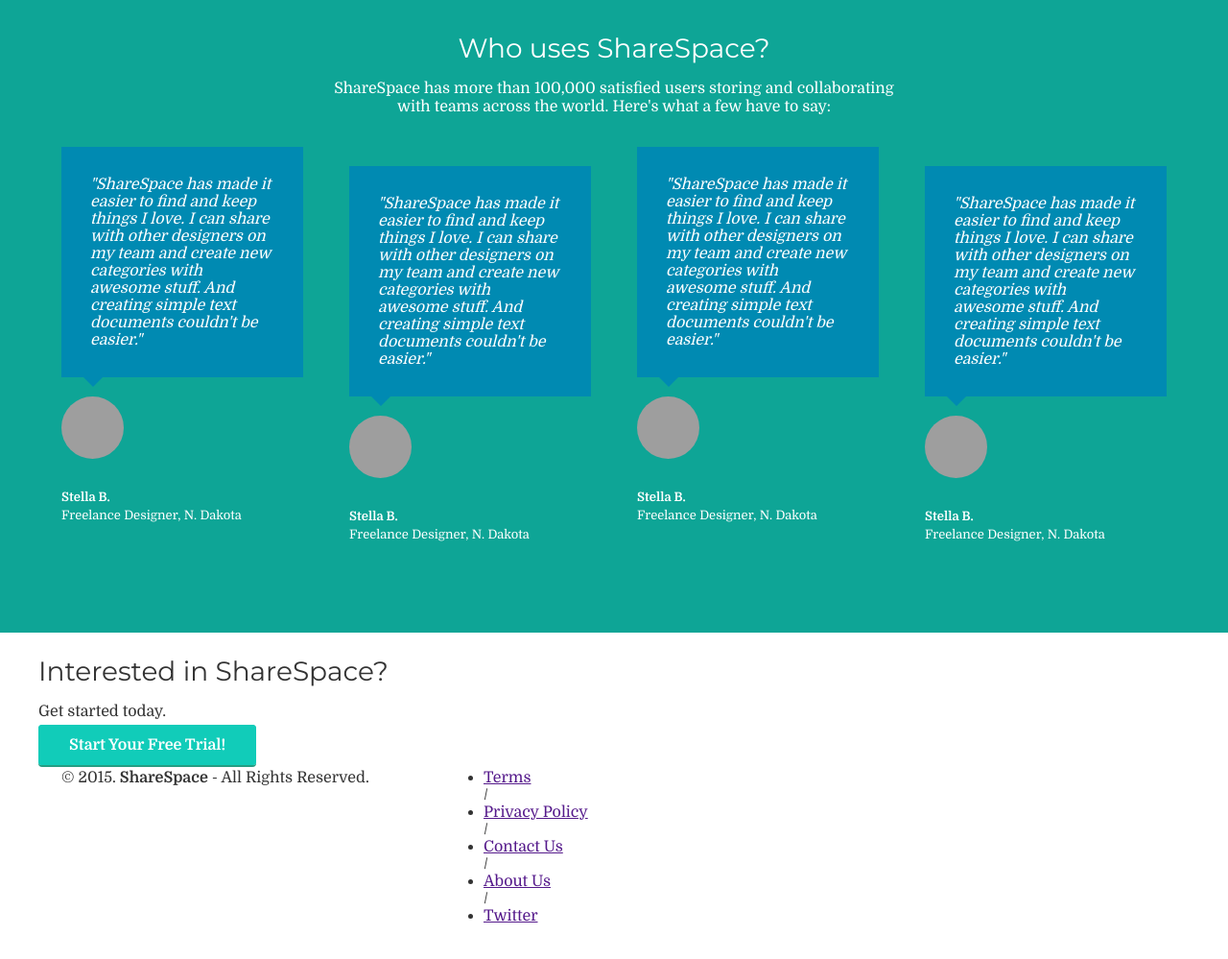
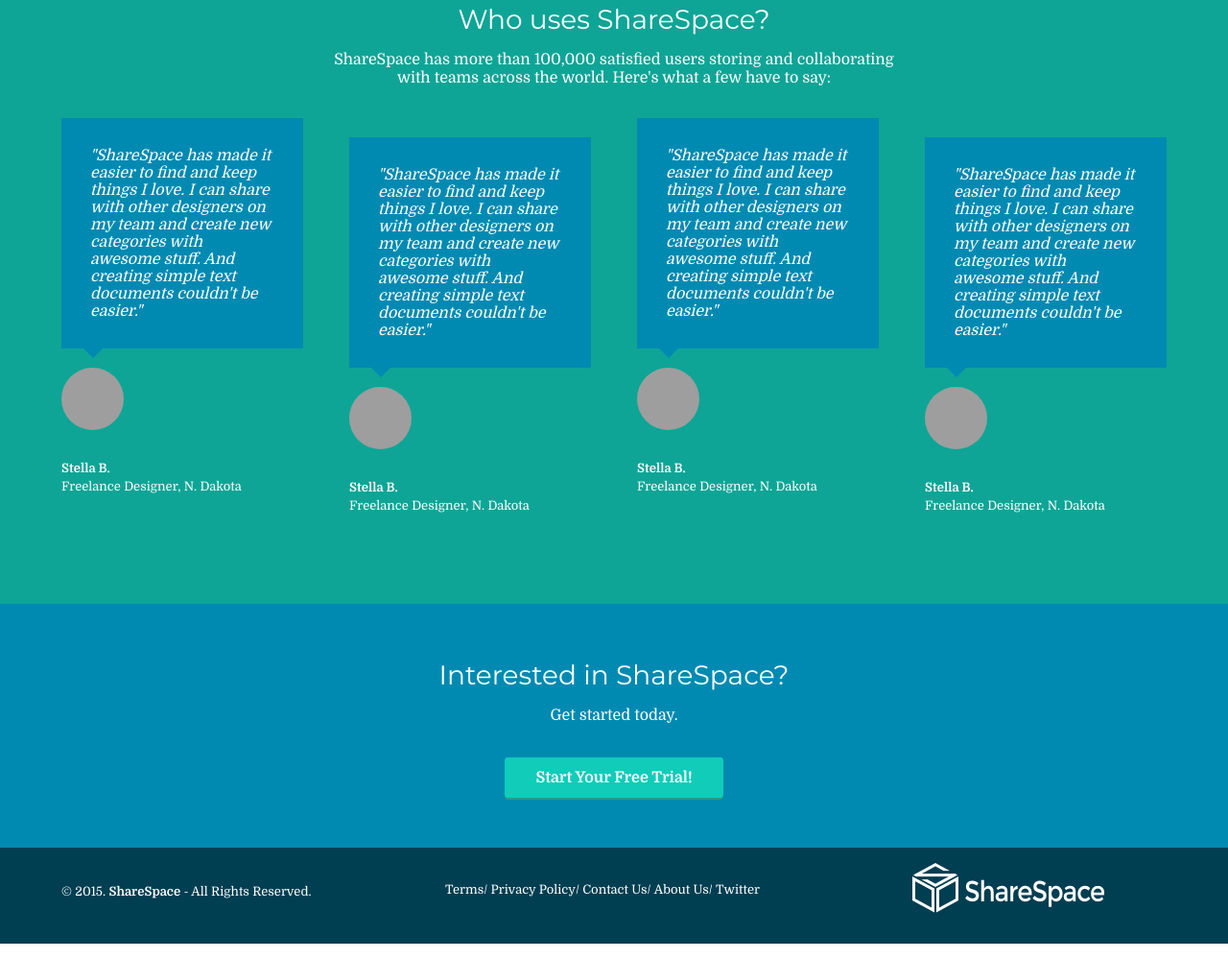
Before and after one commit to ejp346/ShareSpace, a plain HTML site: page index.html in a window 1280 px wide. Shown: the part 2286-3285 px from the top of the page at 96% size. Drawn offline with Linux system fonts and the light colour scheme; grey boxes are pictures that could not be loaded.

Commit message:
Assignment-32-completed

```diff
--- a/css/style.css
+++ b/css/style.css
@@ -149,7 +149,7 @@ header .hero img {
   text-align: center;
   display: block;
   position: relative;
-  background: #11CCB9 url("../images/featuresbackground.png") top center no-repeat;
+  background: #0ea596 url("../images/featuresbackground.png") top center no-repeat;
 }
 .benefits ul {
   margin: 0 auto;
@@ -162,7 +162,7 @@ header .hero img {
 .benefits i {
    color:#FFFFFF;
    font-size:60px;
-   margin: 2em 0 0 0;
+   margin: 1.5em 0 0 0;
    vertical-align: middle;
  }
  .benefits h2 {
@@ -306,3 +306,61 @@ header .hero img {
   position: relative;
   top: 20px;
 }
+/*Call to action*/
+.action {
+  background: #008AB2;
+  background-size: cover;
+  color: #FFFFFF;
+  text-align: center;
+  padding: 4em 0;
+}
+.action h2 {
+  position: relative;
+  bottom: 30px;
+}
+.action p {
+  position: relative;
+  bottom: 30px;
+}
+
+/*FOOTER*/
+footer {
+  background: #003E51;
+  color: #FFFFFF;
+  height: 150px;
+  position: relative;
+  overflow: hidden;
+  z-index: 0;
+}
+footer p, footer nav ul {
+  font-size: 13px;
+  font-weight: 100;
+  text-align: center;
+  margin: 10px auto 0;
+}
+footer nav ul li {
+  list-style-type: none;
+  display: inline;
+}
+footer nav ul li a {
+  color: #FFFFFF;
+  text-decoration: none;
+}
+footer .logo {
+  padding: 1.35em 0;
+  margin: 0 auto;
+  display: block;
+}
+@media (min-width: 992px) {
+  footer{
+    background-color: #003E51;
+    height: 100px;
+  }
+footer p, footer nav ul {
+  padding: 2em 0;
+  text-align: left;
+}
+footer .logo {
+  padding: 1em 0 2em 1.5em;
+}
+}
--- a/index.html
+++ b/index.html
@@ -75,8 +75,6 @@
           <a href="signup.html" class="btn">Start Your Free Trial!</a>
         </div>
       </li>
-    <!--test</ul>
-    <ul class="container">-->
       <li class="one-third">
         <div class="box middle">
           <h3>Professional</h3>
@@ -90,8 +88,6 @@
           <a href="signup.html" class="btn">Start Your Free Trial!</a>
         </div>
       </li>
-      <!--test</ul>
-    <ul class="container">-->
       <li class="one-third">
         <div class="box">
           <h3>Expert</h3>
@@ -146,7 +142,7 @@
   </section>
 
   <!--Call to action-->
-  <section class="Call to action">
+  <section class="action">
   <div class="container">
     <h2>Interested in ShareSpace?</h2>
     <p>Get started today.</p>
```
